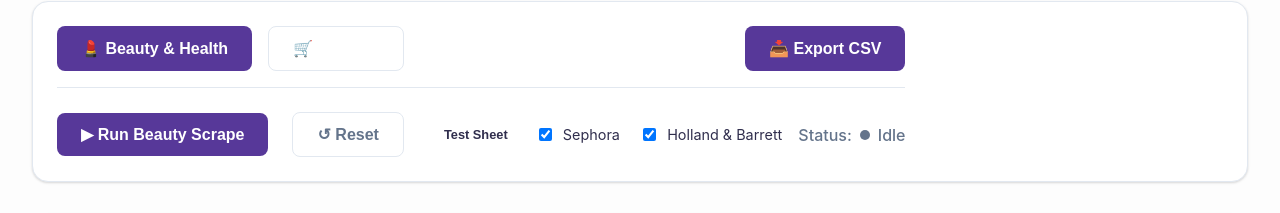
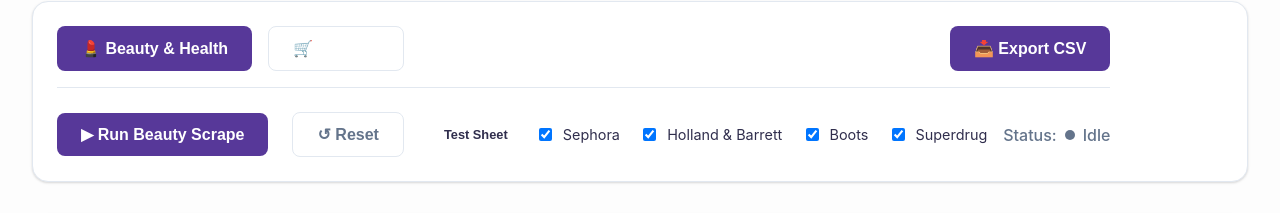
Before and after one commit to harrybutler-sketch/boots-holland-sephora, a React app in the folder frontend/: page / in a window 1280 px wide. Shown: the part 139-352 px from the top of the page. Built offline with nearby package versions, Linux system fonts and the light colour scheme; no server answers; the HTML template or start-up script is replaced by a standard one.

Commit message:
Add Boots and Superdrug to UI Controls

```diff
--- a/frontend/src/components/Controls.jsx
+++ b/frontend/src/components/Controls.jsx
@@ -3,7 +3,7 @@
     const isRunning = runStatus === 'RUNNING';
 
     // Retailer sets
-    const beautyRetailers = ['Sephora', 'Holland & Barrett'];
+    const beautyRetailers = ['Sephora', 'Holland & Barrett', 'Boots', 'Superdrug'];
     const groceryRetailers = ['Sainsburys', 'Tesco', 'Asda', 'Morrisons', 'Ocado', 'Waitrose'];
     const activeWorkspaceRetailers = workspace === 'beauty' ? beautyRetailers : groceryRetailers;
 
```
